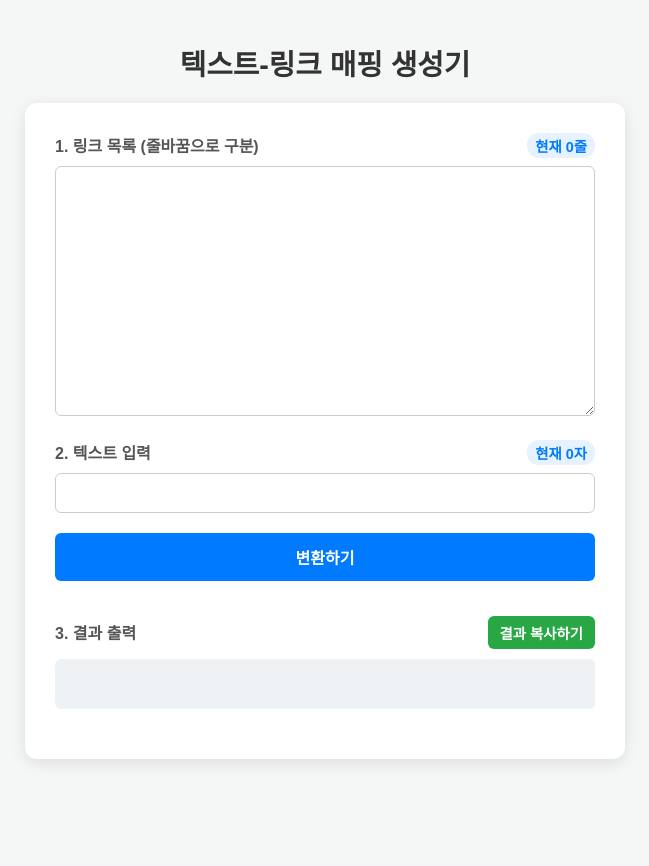
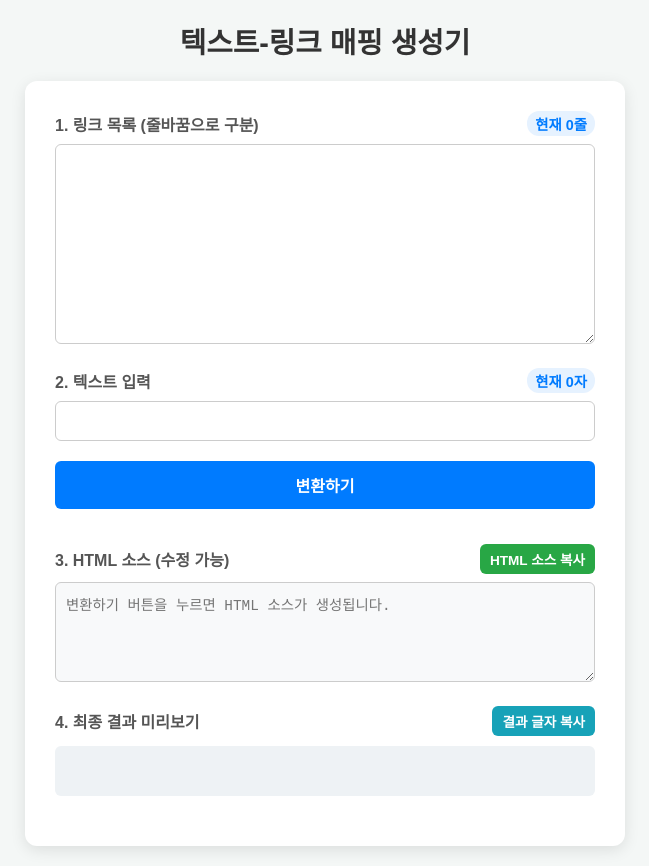
Before and after one commit to insb79ship77it/linktextmapping, a plain HTML site: page index.html in a window 1280 px wide. Shown: the whole page, without its empty margins (315-964 px from the left). Before the commit the page ends 800 px from the top, so only its background shows below. Drawn offline with Linux system fonts and the light colour scheme; a web font is replaced by a local one.

Commit message:
Update index.html

```diff
--- a/index.html
+++ b/index.html
@@ -16,7 +16,7 @@
             font-family: 'Pretendard', sans-serif;
             background-color: #f4f7f6;
             display: flex;
-            flex-direction: column; /* h1과 container를 위아래로 정렬 */
+            flex-direction: column;
             justify-content: center;
             align-items: center;
             min-height: 100vh;
@@ -63,8 +63,14 @@
             font-family: 'Pretendard', sans-serif;
         }
         textarea {
-            height: 250px;
+            height: 200px;
             resize: vertical;
+        }
+        .source-textarea {
+            height: 100px;
+            font-family: monospace;
+            font-size: 0.9rem;
+            background-color: #f8f9fa;
         }
         button {
             width: 100%;
@@ -88,6 +94,12 @@
         }
         .copy-btn:hover {
             background-color: #218838;
+        }
+        .copy-btn-alt {
+            background-color: #17a2b8;
+        }
+        .copy-btn-alt:hover {
+            background-color: #138496;
         }
         .result-box {
             margin-top: 10px;
@@ -132,10 +144,20 @@
 
     <button onclick="generateLinks()">변환하기</button>
 
+    <!-- HTML 소스 출력 및 수정 영역 -->
     <div class="form-group" style="margin-top: 25px;">
+        <label for="htmlSource">
+            <span>3. HTML 소스 (수정 가능)</span>
+            <button class="copy-btn" style="width: auto; padding: 5px 10px; margin: 0; font-size: 0.85rem;" onclick="copyHtmlSource()">HTML 소스 복사</button>
+        </label>
+        <textarea id="htmlSource" class="source-textarea" placeholder="변환하기 버튼을 누르면 HTML 소스가 생성됩니다." oninput="renderFromSource()"></textarea>
+    </div>
+
+    <!-- 최종 결과 미리보기 영역 -->
+    <div class="form-group">
         <label>
-            <span>3. 결과 출력</span>
-            <button class="copy-btn" style="width: auto; padding: 6px 12px; margin: 0; font-size: 0.9rem;" onclick="copyResult()">결과 복사하기</button>
+            <span>4. 최종 결과 미리보기</span>
+            <button class="copy-btn copy-btn-alt" style="width: auto; padding: 5px 10px; margin: 0; font-size: 0.85rem;" onclick="copyResult()">결과 글자 복사</button>
         </label>
         <div id="result" class="result-box"></div>
     </div>
@@ -154,6 +176,7 @@
     function generateLinks() {
         const linksRaw = document.getElementById('linksInput').value;
         const textRaw = document.getElementById('textInput').value;
+        const htmlSource = document.getElementById('htmlSource');
         const resultContainer = document.getElementById('result');
 
         const links = linksRaw.split('\n')
@@ -163,6 +186,7 @@
         const characters = textRaw.split('');
 
         if (characters.length === 0) {
+            htmlSource.value = '';
             resultContainer.innerHTML = '<span style="color:red; font-size:0.9rem;">텍스트를 입력해주세요.</span>';
             return;
         }
@@ -181,9 +205,30 @@
             }
         });
 
+        // HTML 소스 창 및 결과 미리보기 동시 업데이트
+        htmlSource.value = outputHTML;
         resultContainer.innerHTML = outputHTML;
     }
 
+    // 소스 입력창에서 직적 수정할 때 실시간으로 결과 미리보기 업데이트
+    function renderFromSource() {
+        const source = document.getElementById('htmlSource').value;
+        document.getElementById('result').innerHTML = source;
+    }
+
+    // HTML 태그 소스 자체를 복사
+    function copyHtmlSource() {
+        const htmlSource = document.getElementById('htmlSource');
+        if (!htmlSource.value.trim()) {
+            alert('복사할 HTML 소스가 없습니다.');
+            return;
+        }
+        htmlSource.select();
+        document.execCommand('copy');
+        alert('HTML 소스가 복사되었습니다.');
+    }
+
+    // 화면에 렌더링된 결과 글자(링크 포함) 복사
     function copyResult() {
         const resultContainer = document.getElementById('result');
 
@@ -199,7 +244,7 @@
 
         try {
             document.execCommand('copy');
-            alert('결과가 복사되었습니다. (Ctrl+V로 붙여넣기 하세요)');
+            alert('결과 글자가 복사되었습니다. (에디터 등에 붙여넣기 하세요)');
         } catch (err) {
             alert('복사에 실패했습니다.');
         }
```
